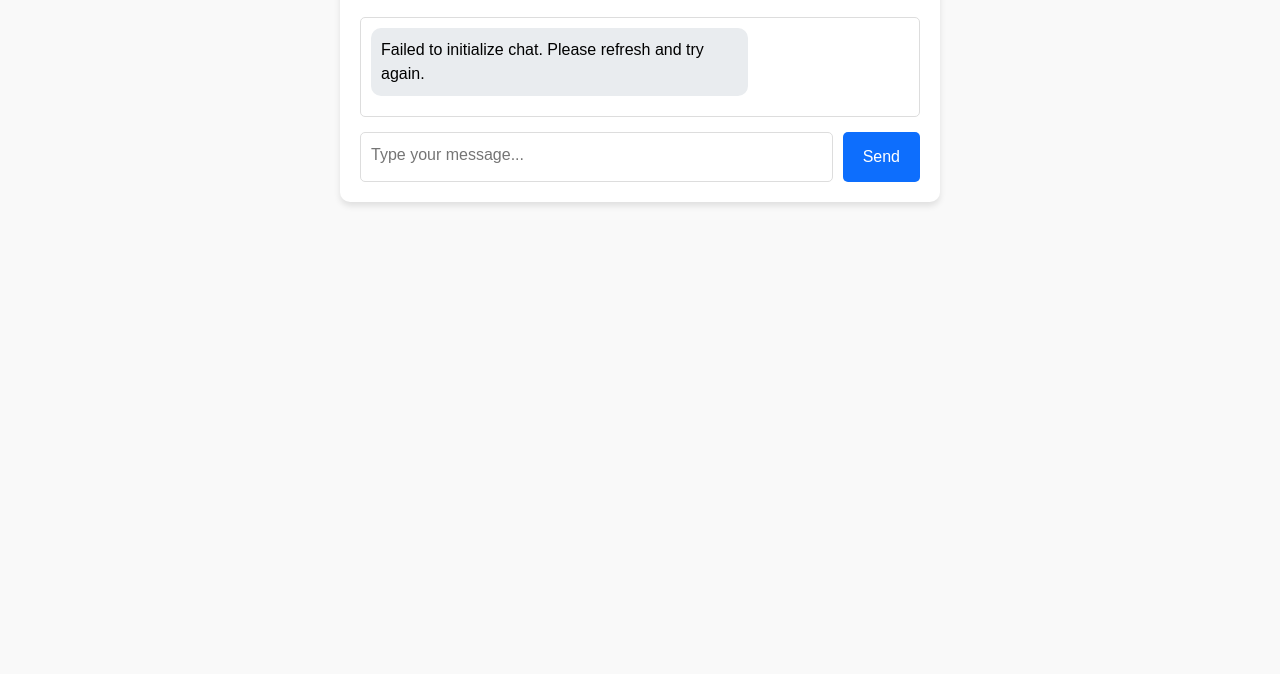
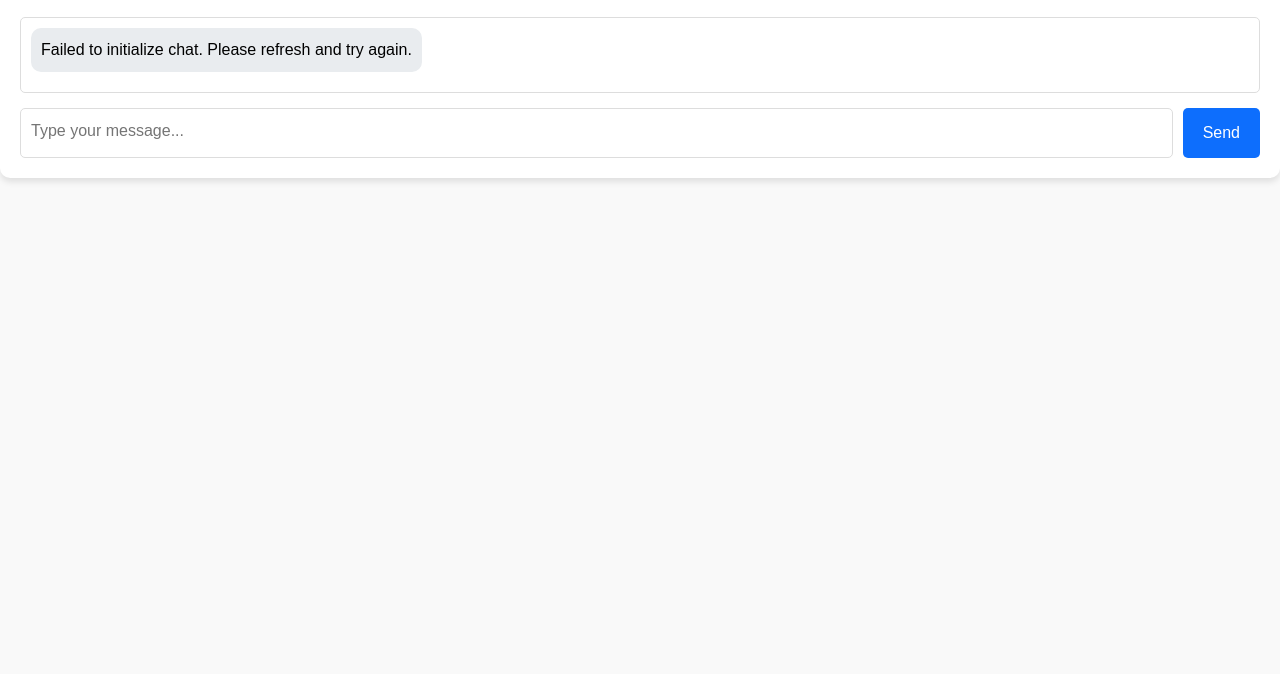
Before and after one commit to chhatrapati/linkup, a website: page index.html in a window 1280 px wide. Shown: the part 126-800 px from the top of the page. Drawn offline with nearby package versions, Linux system fonts and the light colour scheme; no server answers.

Commit message:
Update index.html

```diff
--- a/index.html
+++ b/index.html
@@ -14,7 +14,7 @@
         }
 
         .chat-container {
-            max-width: 600px;
+            max-width: 100%;
             margin: 50px auto;
             background-color: white;
             border-radius: 10px;
@@ -33,7 +33,7 @@
         }
 
         .chat-box {
-            max-height: 300px;
+
             overflow-y: auto;
             padding: 10px;
             border: 1px solid #ddd;
```
